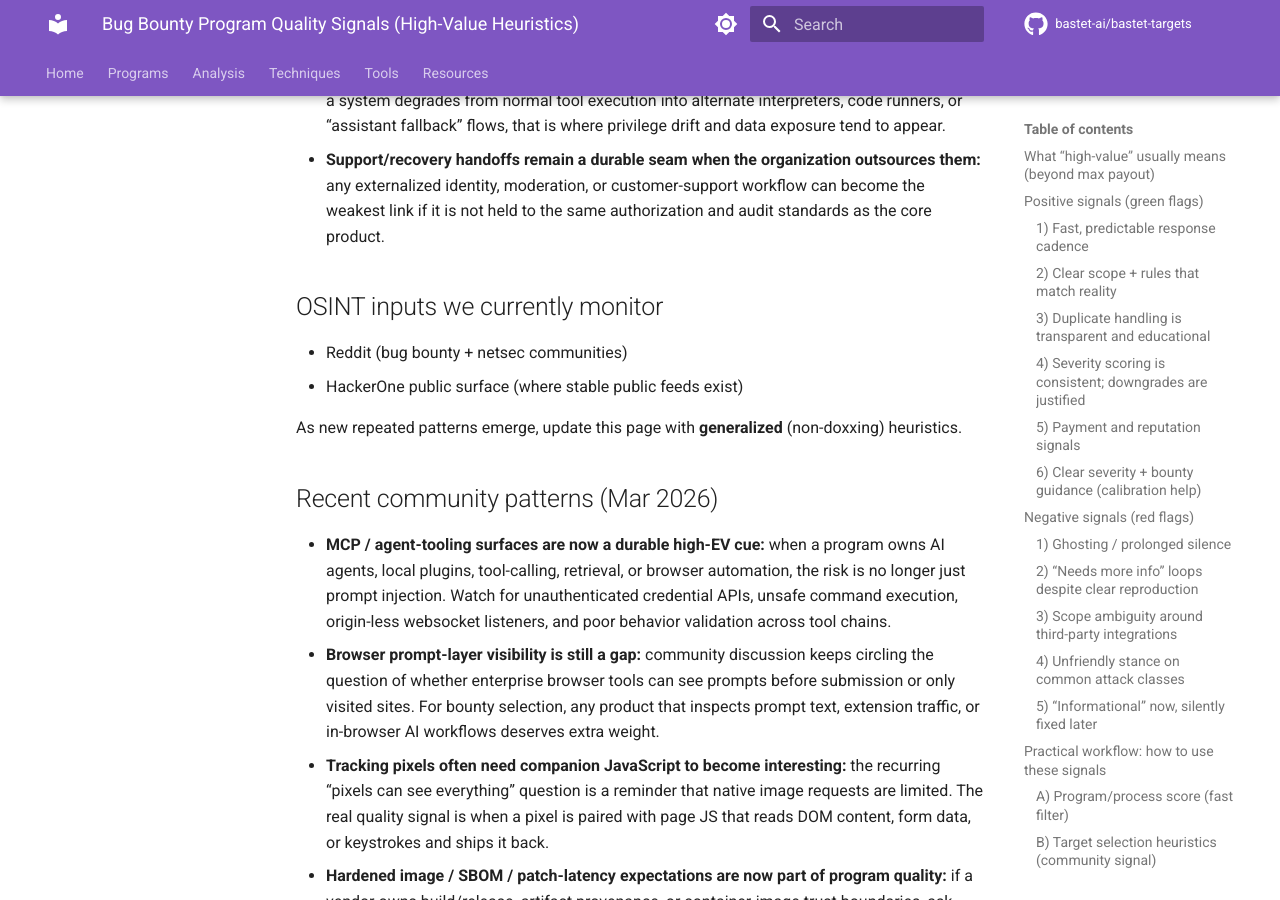
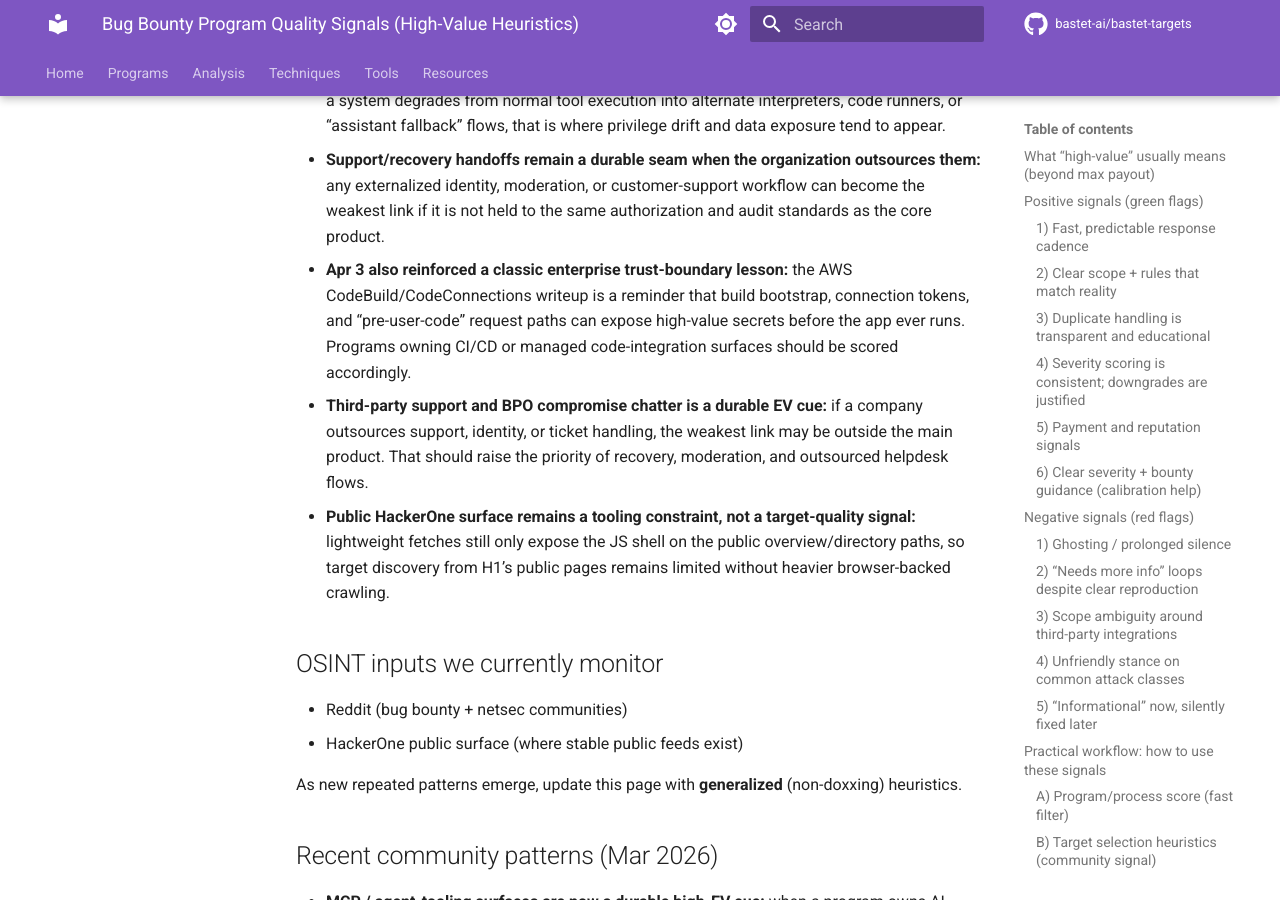
Before and after one commit to bastet-ai/bastet-targets, an MkDocs documentation site: the page built from docs/program-quality-signals.md, in a window 1280 px wide and 900 px high, scrolled down 6646 px. Built offline with MkDocs 1.6.1 and Material for MkDocs 9.7.7, drawn with Linux system fonts in a browser that asks for light colours; comment, search, counter and statistics services are not loaded.

Commit message:
Add Apr 3 H1 social intel signals

```diff
--- a/docs/program-quality-signals.md
+++ b/docs/program-quality-signals.md
@@ -150,6 +150,9 @@ These are *not* “program quality” per se, but they strongly affect expected
 - **Shadow-AI governance is a stronger bounty cue when it touches browser extensions and data egress:** the Apr 3 AskNetsec thread adds a concrete selection hint — programs that can see or broker prompts, clipboard content, or extension traffic need explicit policy boundaries and logging, or they become high-value trust-boundary targets.
 - **Agentic products should be scored on fallback-path safety, not just primary-path demos:** if a system degrades from normal tool execution into alternate interpreters, code runners, or “assistant fallback” flows, that is where privilege drift and data exposure tend to appear.
 - **Support/recovery handoffs remain a durable seam when the organization outsources them:** any externalized identity, moderation, or customer-support workflow can become the weakest link if it is not held to the same authorization and audit standards as the core product.
+- **Apr 3 also reinforced a classic enterprise trust-boundary lesson:** the AWS CodeBuild/CodeConnections writeup is a reminder that build bootstrap, connection tokens, and “pre-user-code” request paths can expose high-value secrets before the app ever runs. Programs owning CI/CD or managed code-integration surfaces should be scored accordingly.
+- **Third-party support and BPO compromise chatter is a durable EV cue:** if a company outsources support, identity, or ticket handling, the weakest link may be outside the main product. That should raise the priority of recovery, moderation, and outsourced helpdesk flows.
+- **Public HackerOne surface remains a tooling constraint, not a target-quality signal:** lightweight fetches still only expose the JS shell on the public overview/directory paths, so target discovery from H1’s public pages remains limited without heavier browser-backed crawling.
 
 ## OSINT inputs we currently monitor
 
```
